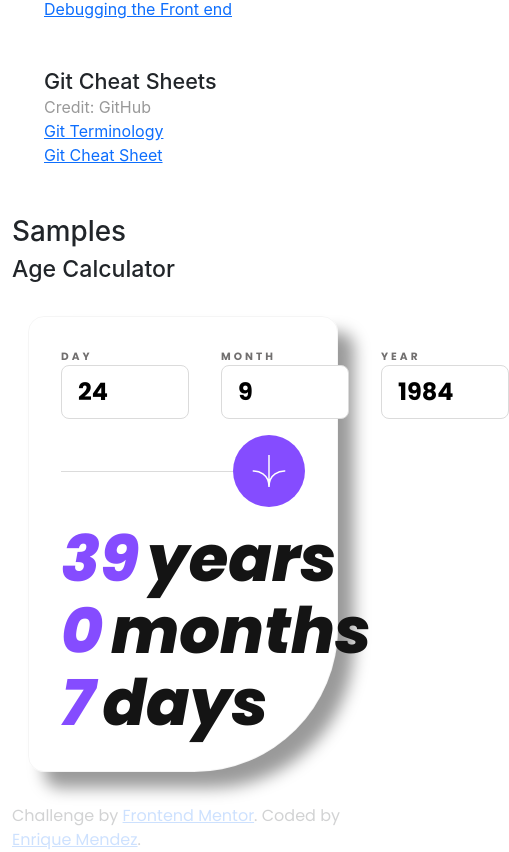
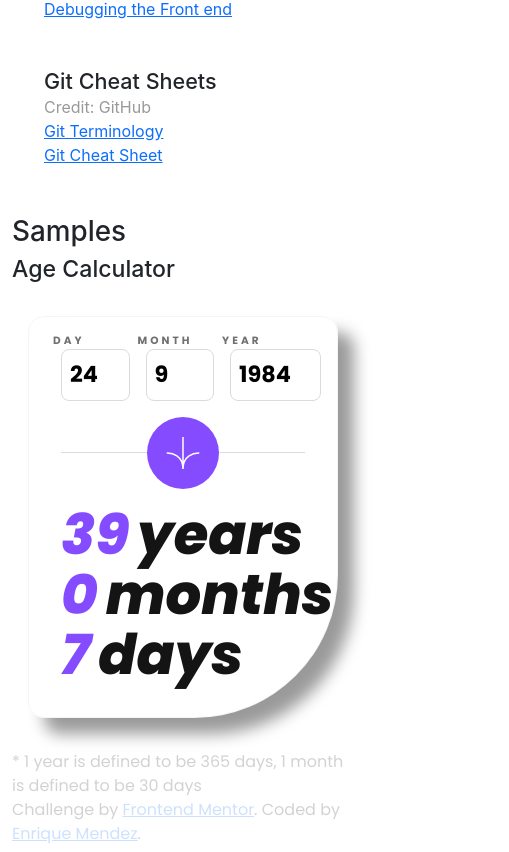
Before and after one commit to collegefishies/collegefishies.github.io, a React (Create React App) app: page /samples in a window 390 px wide. Shown: the part 626-1478 px from the top of the page, 509 px wide, since content can reach past the window. Built offline with nearby package versions, Linux system fonts and the light colour scheme.

Commit message:
Update styles for mobile size.

```diff
--- a/src/comp/samples/AgeCalculator/AgeCalculator.jsx
+++ b/src/comp/samples/AgeCalculator/AgeCalculator.jsx
@@ -4,6 +4,7 @@ import styled from 'styled-components'
 import {Link} from 'react-router-dom'
 
 const mobile = "375px";
+const mini = "433px"
 const desktop = "1440px";
 //colors
 const purple = "hsl(259deg, 100%, 65%)"
@@ -28,11 +29,7 @@ const Card = styled.div`
 	margin: 2rem 1rem;
 `
 
-const EntryStyle = styled.div`
-	display: flex;
-	flex-direction: column;
-	margin: 1rem;
-`
+
 const DateTitle = styled.div`
 	letter-spacing: 0.190rem;
 	text-transform: uppercase;
@@ -44,11 +41,21 @@ const InputBox = styled.input`
 	padding: 1rem;
 	font-size: 75%;
 	padding: 0.5rem 0.5rem 0.5rem 1rem;
-	width: 8rem;
+	width: 100%;
 	border: 1px solid ${lightGrey};
 	border-radius: 0.5rem;
 	font-weight: 800;
 
+	@media (max-width: ${mini}) {
+		margin: 0 0.5rem;
+		font-size: 70%;
+		padding: 0.5rem 0.5rem 0.5rem 0.5rem;
+	}
+	@media (max-width: ${mobile}) {
+		margin: 0 0.5rem;
+		font-size: 60%;
+		padding: auto;
+	}
   /* For WebKit browsers like Chrome and Safari */
   &::-webkit-inner-spin-button,
   &::-webkit-outer-spin-button {
@@ -62,11 +69,21 @@ const InputBox = styled.input`
   }
 
 `
+
+
 const DateEntry = styled.div`
 	display: flex;
+	justify-content: left
 `
-
-
+const EntryStyle = styled.div`
+	display: flex;
+	flex-direction: column;
+	margin: 1rem 0.5rem;
+	@media (max-width: ${mini}) {
+		margin: 0 0.5rem;
+		width: auto%;
+	}
+`
 function Entry(props){
 	return (
 		<EntryStyle>
@@ -84,6 +101,14 @@ const AnswerStack = styled.div`
 	font-weight: 800;
 	padding: 1rem;
 	padding-top: -1rem;
+	width: 100%;
+
+	@media (max-width: ${mini}) {
+		font-size: 175%
+	}
+	@media (max-width: ${mobile}) {
+		font-size: 140%;
+	}
 `
 const AnswerNumber = styled.div`
 	display:inline;
@@ -112,10 +137,21 @@ const Holder = styled.div`
 	align-items: center;
 	padding-left: 1rem;
 	padding-right: 1rem;
+	@media (max-width: ${mini}) {
+		padding-top: 1rem;
+	}
 `
 const Seperator = styled.hr`
 	flex-grow: 1;
 	color: ${smokeyGrey};
+`
+const RightSeperator = styled.hr`
+	flex-grow: 1;
+	color: ${smokeyGrey};
+	width: 0;
+	@media (max-width: ${mini}) {
+		width: auto;
+	}
 `
 const Indicator = styled.div`
 	display: flex;
@@ -144,6 +180,7 @@ function SeperatorAndButton(){
 			<Indicator>
 				<Arrow src={arrow}/>
 			</Indicator>
+			<RightSeperator />
 		</Holder>
 	)
 }
@@ -206,6 +243,7 @@ export default function AgeCalculator(){
 				</AnswerStack>
 			</Card>
 			<Attribution>
+				* 1 year is defined to be 365 days, 1 month is defined to be 30 days <br/>
 				Challenge by <a href="https://www.frontendmentor.io">Frontend Mentor</a>.
 				Coded by <Link to="/about">Enrique Mendez</Link>.
 			</Attribution>
```
Lines whose indentation alone changed are shown as unchanged.
